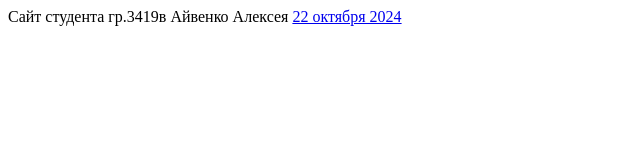
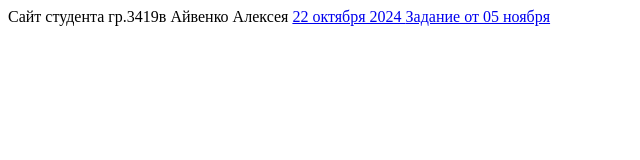
Before and after one commit to fraer76/fraer76.github.io, a plain HTML site: page index.htm in a window 1280 px wide. Shown: the whole page, without its empty margins (0-640 px from the left). Drawn offline with Linux system fonts and the light colour scheme.

Commit message:
Update index.htm

```diff
--- a/index.htm
+++ b/index.htm
@@ -5,5 +5,6 @@
 Сайт студента гр.3419в Айвенко Алексея
   <a href="22oct24.html">22 октября 2024 </a>
   <a href='25oct24/html> Задание от 25 октября</a>
+  <a href='05nov24/html> Задание от 05 ноября</a>
 </body>
 </html>
```
